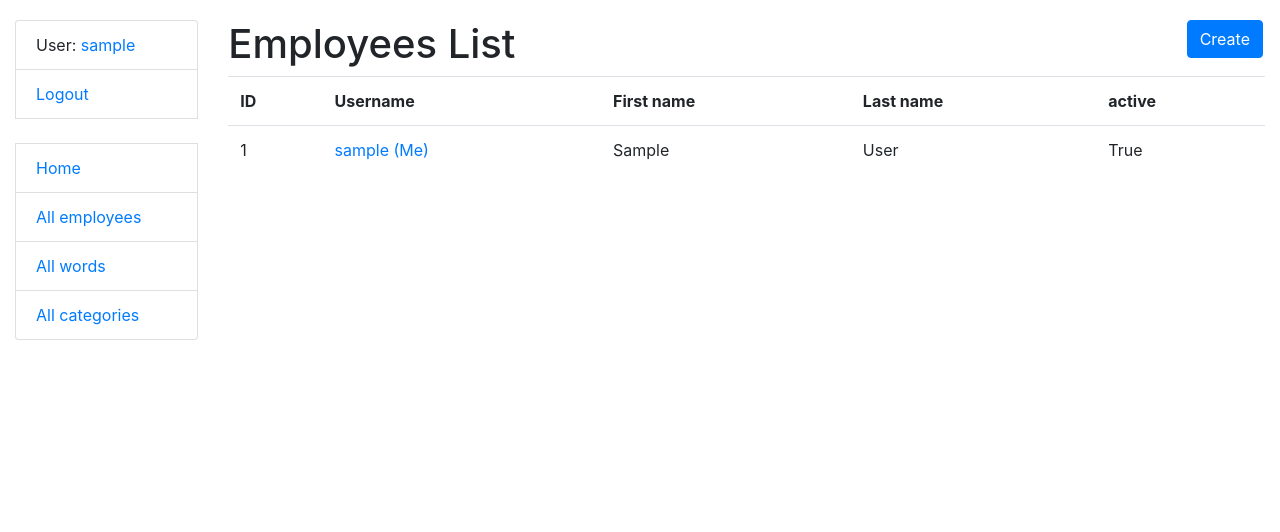
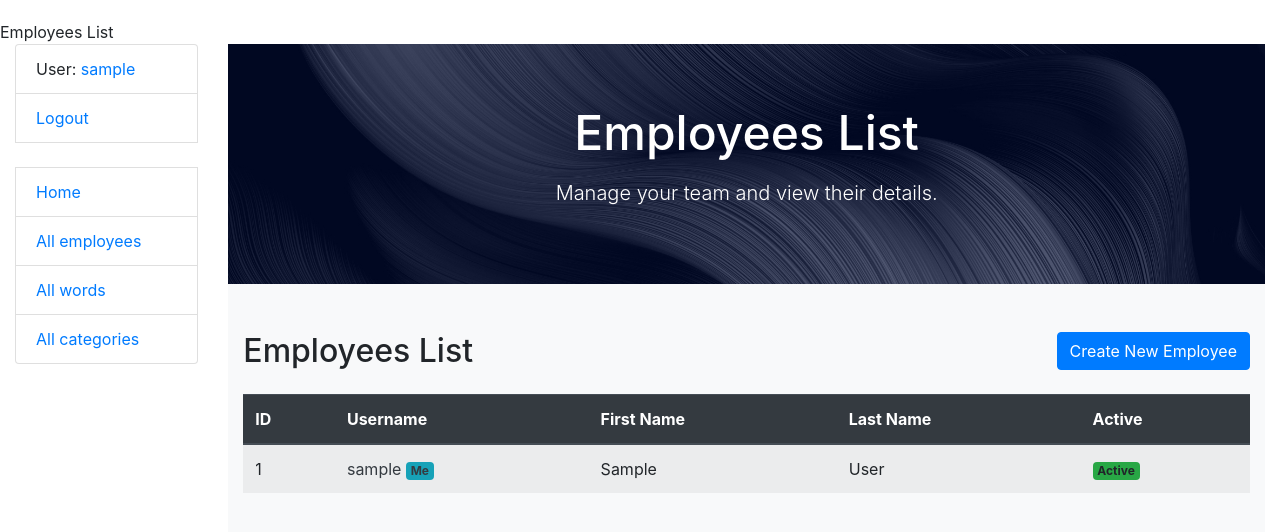
Before and after one commit to yaroslavsysoiev/med_lexicon, a Django app: page /workers/ in a window 1280 px wide. Shown: the top 532 px of the page. Run offline with Django 5.2, Linux system fonts and the light colour scheme; the visitor is signed in with stand-in values (Sample User, id 1); data comes from the database, SQL or seed files in the repository.

Commit message:
Update employees page view

```diff
--- a/templates/medlexicon/worker_list.html
+++ b/templates/medlexicon/worker_list.html
@@ -1,34 +1,65 @@
-{% extends "base.html" %}
+{% extends 'base.html' %}
+{% load static %}
+
+{% block title %} Employees List {% endblock title %}
 
 {% block content %}
-    <h1>
-      Employees List
-      <a href="{% url 'medlexicon:worker-create' %}" class="btn btn-primary link-to-page">
-        Create
+<!-- Header Section -->
+<header class="header-2" style="padding: 60px 0; background-image: url('{% static 'img/curved-images/curved.jpg' %}'); background-size: cover; background-position: center;">
+  <div class="container text-center">
+    <div class="row justify-content-center">
+      <div class="col-lg-8">
+        <h1 class="text-white mb-3" style="font-size: 3rem; line-height: 1.2;">Employees List</h1>
+        <p class="lead text-white" style="font-size: 1.25rem; line-height: 1.5;">Manage your team and view their details.</p>
+      </div>
+    </div>
+  </div>
+</header>
+
+<!-- Main Content Section -->
+<section class="pt-5 pb-4 bg-light">
+  <div class="container">
+    <div class="d-flex justify-content-between align-items-center mb-4">
+      <h2 class="mb-0">Employees List</h2>
+      <a href="{% url 'medlexicon:worker-create' %}" class="btn btn-primary">
+        Create New Employee
       </a>
-    </h1>
+    </div>
 
     {% if worker_list %}
-    <table class="table">
+      <div class="table-responsive">
+        <table class="table table-striped table-hover">
+          <thead class="thead-dark">
             <tr>
               <th>ID</th>
               <th>Username</th>
-        <th>First name</th>
-        <th>Last name</th>
-        <th>active</th>
+              <th>First Name</th>
+              <th>Last Name</th>
+              <th>Active</th>
             </tr>
+          </thead>
+          <tbody>
             {% for worker in worker_list %}
               <tr>
                 <td>{{ worker.id }}</td>
-        <td><a href="{{ worker.get_absolute_url }}">{{ worker.username }} {% if user == worker %} (Me){% endif %}</a></td>
+                <td><a href="{{ worker.get_absolute_url }}" class="text-dark">{{ worker.username }} {% if user == worker %} <span class="badge bg-info">Me</span>{% endif %}</a></td>
                 <td>{{ worker.first_name }}</td>
                 <td>{{ worker.last_name }}</td>
-        <td>{{ worker.is_active }}</td>
+                <td>
+                  {% if worker.is_active %}
+                    <span class="badge bg-success">Active</span>
+                  {% else %}
+                    <span class="badge bg-danger">Inactive</span>
+                  {% endif %}
+                </td>
               </tr>
             {% endfor %}
-
+          </tbody>
         </table>
+      </div>
     {% else %}
-      <p>There are no worker in the service.</p>
+      <p class="text-center text-muted">There are no workers in the service.</p>
     {% endif %}
+  </div>
+</section>
 {% endblock %}
```
Lines whose indentation alone changed are shown as unchanged.
